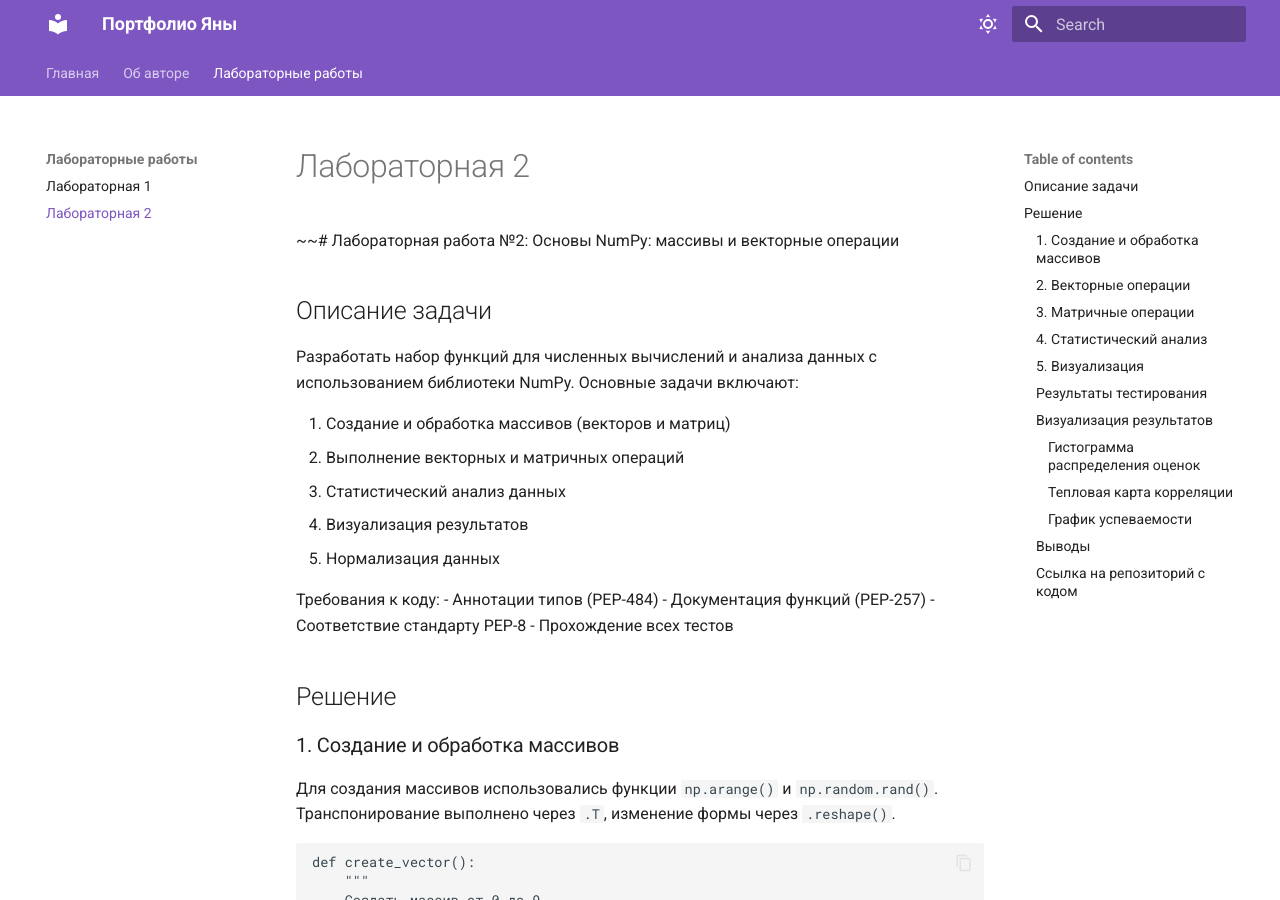
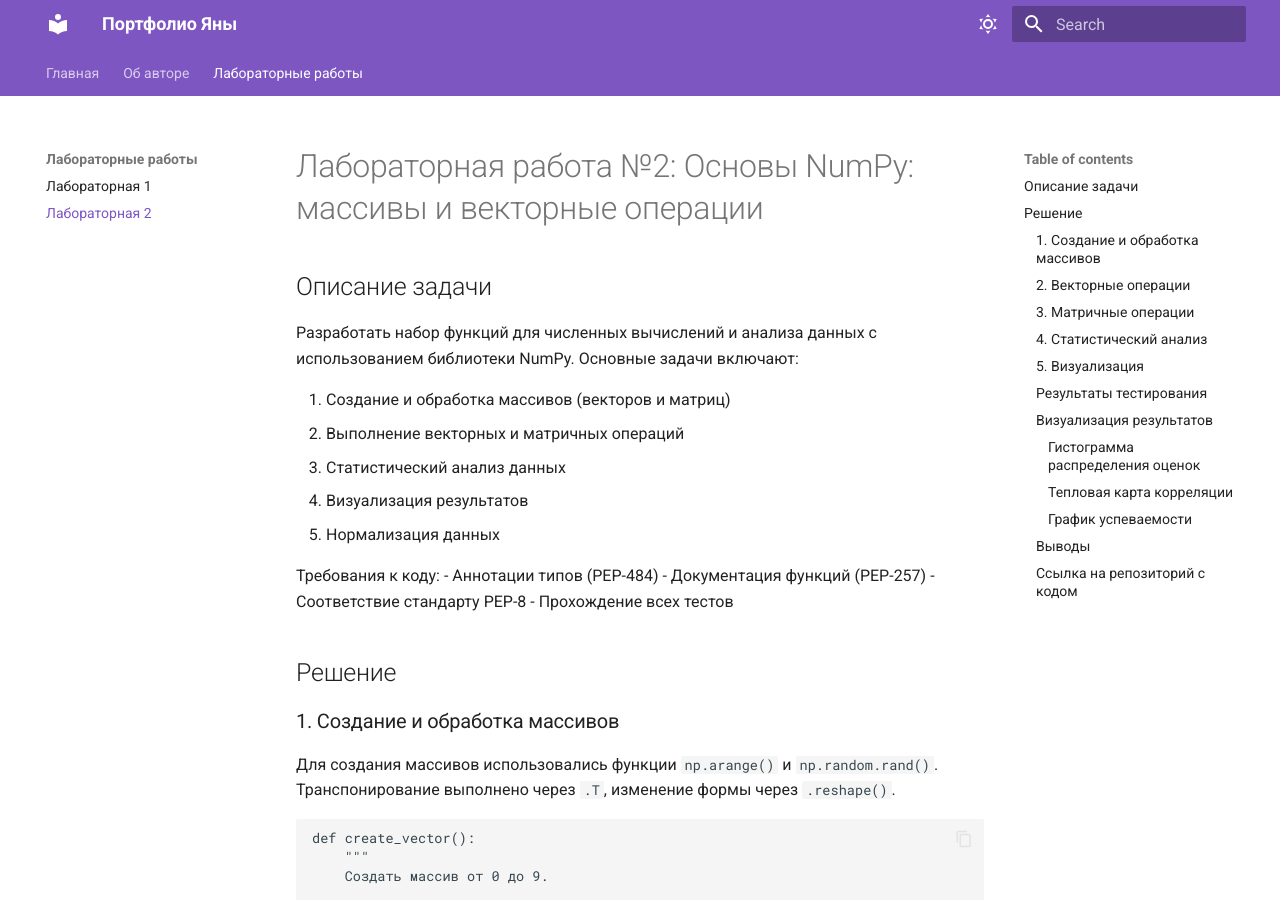
Before and after one commit to yanavlitv/yanavlitv.github.io, an MkDocs documentation site: the page built from source/docs/labs/lab2.md, in a window 1280 px wide and 900 px high. Built offline with MkDocs 1.6.1 and Material for MkDocs 9.7.7, drawn with Linux system fonts in a browser that asks for light colours.

Commit message:
add Lab 2

```diff
--- a/source/docs/labs/lab2.md
+++ b/source/docs/labs/lab2.md
@@ -1,4 +1,4 @@
-~~# Лабораторная работа №2: Основы NumPy: массивы и векторные операции
+# Лабораторная работа №2: Основы NumPy: массивы и векторные операции
 
 ## Описание задачи
 
```
